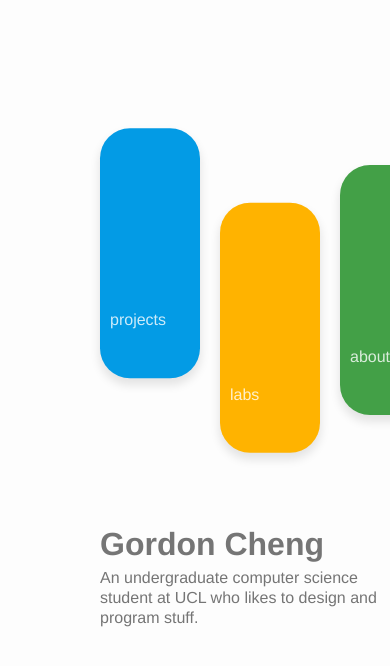
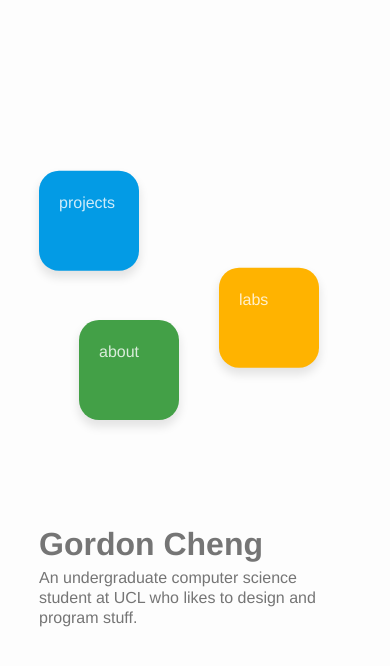
Before and after one commit to gcky/gcky.github.io, a Jekyll site: the page built from index.html, in a window 390 px wide. Shown: the top 666 px of the page. Built offline with Jekyll 4.4.1, drawn with Linux system fonts in a browser that asks for light colours.

Commit message:
Add responsive css for phones

```diff
--- a/_sass/_index.scss
+++ b/_sass/_index.scss
@@ -2,6 +2,7 @@
   color: #757575;
   max-width: 500px;
   margin: 40vh 0 0 40vw;
+  padding-right: 10vw;
   height: 300px;
   transition: all 300ms ease-out;
 
@@ -39,7 +40,7 @@
     top: 25vh;
     left: calc(40vw - 300px - 60px - 50px);
     animation: blob-move-down 800ms forwards cubic-bezier(0.000, 0.060, 0.000, 1.005),
-      blob-bounce-down 3s 1s infinite ease-in-out;
+      blob-bounce-down 4s 1s infinite ease-in-out;
     z-index: 3;
   }
 
@@ -125,30 +126,61 @@
   }
 }
 
-html,body {padding:0; margin:0;}
-
 @media screen and (max-width: 1140px) {
 
   .main-desc {
-    margin: calc(30vh - 100px + 250px + 100px) 0 0 100px;
+    margin: calc(30vh - 100px + 250px + 100px) 0 0 10vw;
   }
 
   .main-nav-blob {
 
     &.projects {
       top: calc(25vh - 100px);
-      left: 100px;
+      left: 10vw;
     }
 
     &.labs {
       top: calc(25vh + 80px - 100px);
-      left: 100px + 100px + 20px;
+      left: calc(10vw + 100px + 20px);
     }
 
     &.blog {
       top: calc(25vh + 40px - 100px);
-      left: 100px + 200px + 40px;
+      left: calc(10vw + 200px + 40px);
     }
 
   }
 }
+
+@media screen and (max-width: 430px) {
+
+  .main-desc {
+    margin: calc(30vh - 100px + 250px + 100px) 0 0 10vw;
+  }
+
+  .main-nav-blob {
+    height: 100px;
+    border-radius: 20px;
+
+    h2 {
+      top: 20px;
+      left: 20px;
+    }
+
+    &.projects {
+      top: calc(30vh - 100px);
+      left: 10vw;
+    }
+
+    &.labs {
+      top: calc(30vh + 100px - 100px);
+      left: calc(10vw + 140px + 40px);
+    }
+
+    &.blog {
+      top: calc(30vh + 150px - 100px);
+      left: calc(10vw + 40px);
+    }
+
+  }
+}
--- a/index.html
+++ b/index.html
@@ -18,7 +18,7 @@ layout: default
   </div>
 
   <div class="main-nav-blob blog">
-    <h2>about me</h2>
+    <h2>about</h2>
   </div>
 
 </nav>
```
Also changed, not shown: _layouts/default.html (+0 -10 lines).
